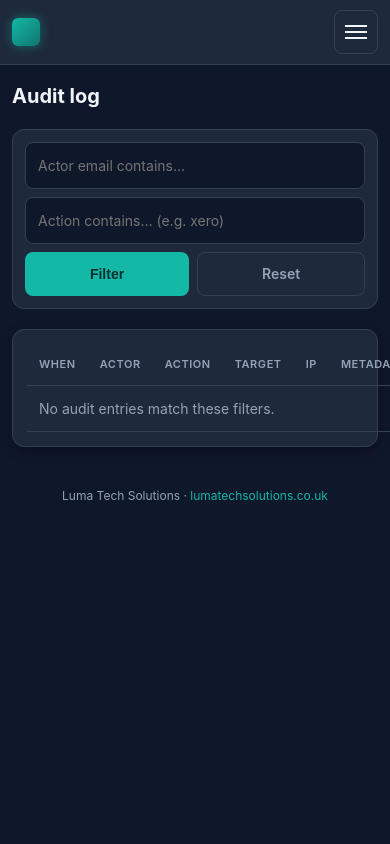
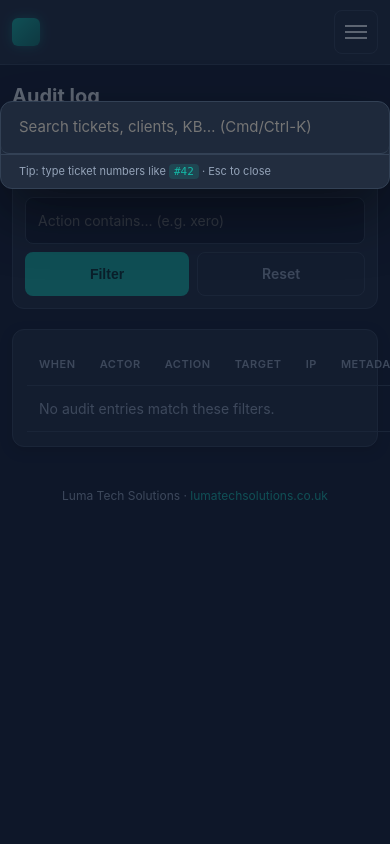
Before and after one commit to Comm4nd0/luma-support, a Django app: page /audit/ in a window 390 px wide. Run offline with Django 5.2, Linux system fonts and the light colour scheme; the visitor is signed in with stand-in values (Sample User, id 1); data that the repository does not hold is empty; parts of the project's set-up code (start-up, migrations or seed data) failed here and were passed over.

Commit message:
feat(portal): Cmd/Ctrl-K command palette for cross-entity search
New global overlay (rendered for every authenticated portal user)
that turns "find this thing" into one keystroke. Cmd-K (or Ctrl-K)
opens a search input that hits ``/api/v1/search/?q=`` and shows up
to 5 hits each from tickets, clients, and KB articles. Arrow keys
navigate, Enter jumps to the URL, Esc closes.

Backend:
- New /api/v1/search/ endpoint (auth required, no params other than
  q). Scoping mirrors the rest of the app: staff see everything;
  client users only their own client's tickets + the KB articles
  visible to them (via for_client). Ticket-id matching (``#42``)
  takes a digit-only query and short-circuits to that ticket.
- Results are flat ``{type, label, hint, url}`` so the front-end
  needs no per-entity rendering branch.

Portal:
- Overlay markup + 120ms-debounced JS in base.html, only emitted
  for authenticated users. Click outside / Esc closes; rows are
  click-jumpable.
- Theme-matching CSS using existing tokens. Mobile width works
  down to the standard portal breakpoints.

Tests cover short-query empty path, ticket+KB hits, ``#N`` ticket-id
match, and client-user scoping (can't see other clients' tickets).

```diff
--- a/luma_support/urls.py
+++ b/luma_support/urls.py
@@ -9,11 +9,14 @@ from accounts.jwt import (
     regenerate_recovery_codes,
 )
 
+from .search import search as cmdk_search
+
 api_v1 = [
     # TOTP-aware token endpoint must come BEFORE djoser.urls.jwt so it
     # shadows djoser's plain TokenObtainPairView at the same path.
     path("auth/jwt/create/", TotpAwareTokenObtainPairView.as_view()),
     path("auth/recovery-codes/", regenerate_recovery_codes),
+    path("search/", cmdk_search),
     path("auth/", include("djoser.urls")),
     path("auth/", include("djoser.urls.jwt")),
     path("accounts/", include("accounts.urls")),
--- a/static/css/app.css
+++ b/static/css/app.css
@@ -382,6 +382,78 @@ table.table tbody tr:hover { background: var(--surface-2); }
   border: 1px solid rgba(20,184,166,0.25);
 }
 
+/* ---------- Cmd-K ---------- */
+.cmdk-overlay {
+  position: fixed;
+  inset: 0;
+  background: rgba(15,23,42,0.65);
+  z-index: 1000;
+  display: flex;
+  align-items: flex-start;
+  justify-content: center;
+  padding-top: 12vh;
+}
+.cmdk-panel {
+  width: 100%;
+  max-width: 640px;
+  background: var(--surface);
+  border: 1px solid var(--border);
+  border-radius: 12px;
+  box-shadow: 0 25px 60px rgba(0,0,0,0.45);
+  overflow: hidden;
+}
+.cmdk-panel input {
+  width: 100%;
+  box-sizing: border-box;
+  padding: 14px 18px;
+  font-size: 15px;
+  background: transparent;
+  color: var(--text);
+  border: 0;
+  border-bottom: 1px solid var(--border);
+  outline: none;
+}
+.cmdk-results {
+  list-style: none;
+  margin: 0;
+  padding: 0;
+  max-height: 50vh;
+  overflow-y: auto;
+}
+.cmdk-row {
+  display: grid;
+  grid-template-columns: 70px 1fr auto;
+  align-items: baseline;
+  gap: 12px;
+  padding: 10px 18px;
+  cursor: pointer;
+  font-size: 13px;
+}
+.cmdk-row:hover,
+.cmdk-row.active { background: rgba(20,184,166,0.12); }
+.cmdk-row .cmdk-type {
+  font-size: 10px;
+  text-transform: uppercase;
+  letter-spacing: 0.04em;
+  color: var(--primary);
+  font-weight: 700;
+}
+.cmdk-row .cmdk-label { color: var(--text); }
+.cmdk-row .cmdk-hint  { color: var(--muted); font-size: 12px; }
+.cmdk-panel .cmdk-hint {
+  padding: 8px 18px;
+  font-size: 11px;
+  color: var(--muted);
+  background: rgba(255,255,255,0.02);
+  border-top: 1px solid var(--border);
+}
+.cmdk-panel code {
+  background: rgba(20,184,166,0.18);
+  border-radius: 4px;
+  padding: 1px 5px;
+  color: var(--primary);
+}
+
 /* ---------- Login ---------- */
 .login-shell {
   min-height: calc(100vh - 80px);
--- a/templates/base.html
+++ b/templates/base.html
@@ -72,5 +72,98 @@
 <footer class="footer">
   Luma Tech Solutions · <a href="{{ BRAND.url }}" target="_blank" rel="noopener">lumatechsolutions.co.uk</a>
 </footer>
+
+{% if user.is_authenticated %}
+<div id="cmdk" class="cmdk-overlay" hidden>
+  <div class="cmdk-panel" role="dialog" aria-modal="true" aria-label="Quick search">
+    <input id="cmdk-input" type="text" placeholder="Search tickets, clients, KB… (Cmd/Ctrl-K)"
+           autocomplete="off" />
+    <ul id="cmdk-results" class="cmdk-results"></ul>
+    <div class="cmdk-hint">Tip: type ticket numbers like <code>#42</code> · Esc to close</div>
+  </div>
+</div>
+<script>
+  (function () {
+    var overlay = document.getElementById("cmdk");
+    var input = document.getElementById("cmdk-input");
+    var results = document.getElementById("cmdk-results");
+    if (!overlay) return;
+
+    var openAt = 0;
+    var rows = [];
+    var cursor = 0;
+    var inflight = null;
+
+    function open() {
+      overlay.hidden = false;
+      openAt = Date.now();
+      input.value = "";
+      results.innerHTML = "";
+      setTimeout(function () { input.focus(); }, 0);
+    }
+    function close() { overlay.hidden = true; }
+    function isOpen() { return !overlay.hidden; }
+
+    function render() {
+      results.innerHTML = "";
+      rows.forEach(function (row, i) {
+        var li = document.createElement("li");
+        li.className = "cmdk-row" + (i === cursor ? " active" : "");
+        li.innerHTML = '<span class="cmdk-type">' + row.type + '</span>' +
+                       '<span class="cmdk-label"></span>' +
+                       '<span class="cmdk-hint">' + (row.hint || "") + '</span>';
+        li.querySelector(".cmdk-label").textContent = row.label;
+        li.addEventListener("click", function () { go(row.url); });
+        results.appendChild(li);
+      });
+    }
+    function go(url) { close(); window.location.assign(url); }
+
+    var debounceTimer = null;
+    input && input.addEventListener("input", function () {
+      clearTimeout(debounceTimer);
+      var q = input.value.trim();
+      if (q.length < 2) { rows = []; render(); return; }
+      debounceTimer = setTimeout(function () { fetchResults(q); }, 120);
+    });
+
+    async function fetchResults(q) {
+      if (inflight) inflight.abort();
+      inflight = new AbortController();
+      try {
+        var resp = await fetch("/api/v1/search/?q=" + encodeURIComponent(q),
+                               {signal: inflight.signal, credentials: "same-origin"});
+        var data = await resp.json();
+        rows = data.results || [];
+        cursor = 0;
+        render();
+      } catch (e) { /* aborted or network */ }
+    }
+
+    document.addEventListener("keydown", function (e) {
+      if ((e.metaKey || e.ctrlKey) && e.key.toLowerCase() === "k") {
+        e.preventDefault();
+        isOpen() ? close() : open();
+        return;
+      }
+      if (!isOpen()) return;
+      if (e.key === "Escape") { close(); return; }
+      if (e.key === "ArrowDown") {
+        e.preventDefault();
+        cursor = Math.min(rows.length - 1, cursor + 1); render();
+      } else if (e.key === "ArrowUp") {
+        e.preventDefault();
+        cursor = Math.max(0, cursor - 1); render();
+      } else if (e.key === "Enter") {
+        e.preventDefault();
+        if (rows[cursor]) go(rows[cursor].url);
+      }
+    });
+    overlay.addEventListener("click", function (e) {
+      if (e.target === overlay) close();
+    });
+  })();
+</script>
+{% endif %}
 </body>
 </html>
```
Also changed, not shown: luma_support/search.py (added, +91 -0 lines), luma_support/test_search.py (added, +59 -0 lines).
